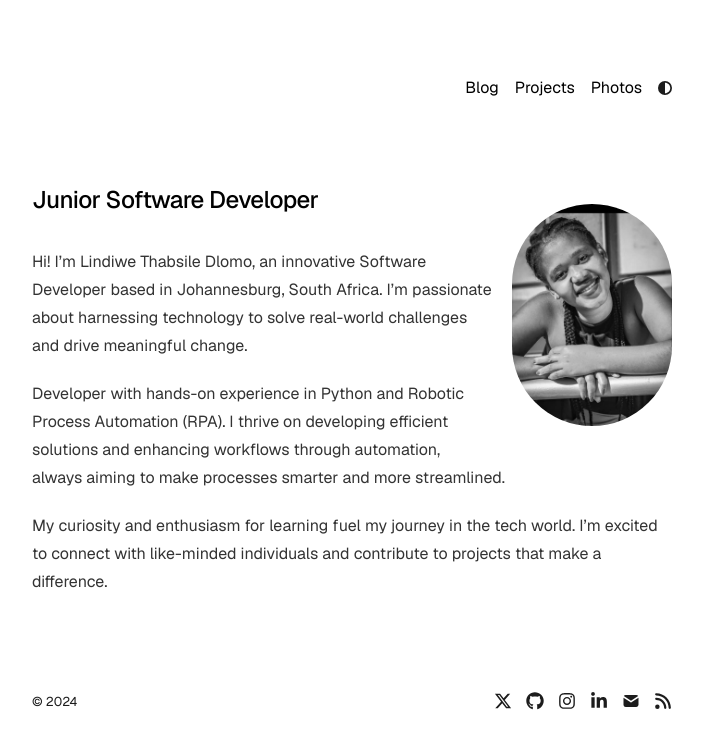
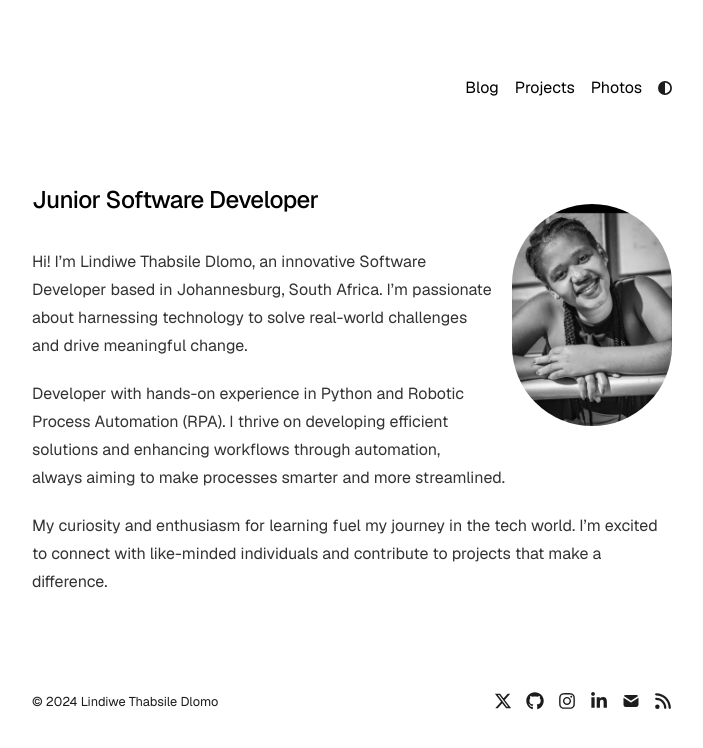
Before and after one commit to LindiweD-Collab/nextportfolio, a Next.js app: page / in a window 1280 px wide. Shown: the top 748 px of the page, without its empty margins (288-991 px from the left). Built offline with nearby package versions, Linux system fonts and the light colour scheme.

Commit message:
Update footer.tsx

```diff
--- a/app/components/footer.tsx
+++ b/app/components/footer.tsx
@@ -39,7 +39,7 @@ function SocialLinks() {
 export default function Footer() {
   return (
     <small className="block lg:mt-24 mt-16 text-[#1C1C1C] dark:text-[#D4D4D4]">
-      <time>© {YEAR}</time>{" "}
+      <time>© {YEAR} Lindiwe Thabsile Dlomo</time>{" "}
       <a
         className="no-underline"
         href={socialLinks.twitter}
```
